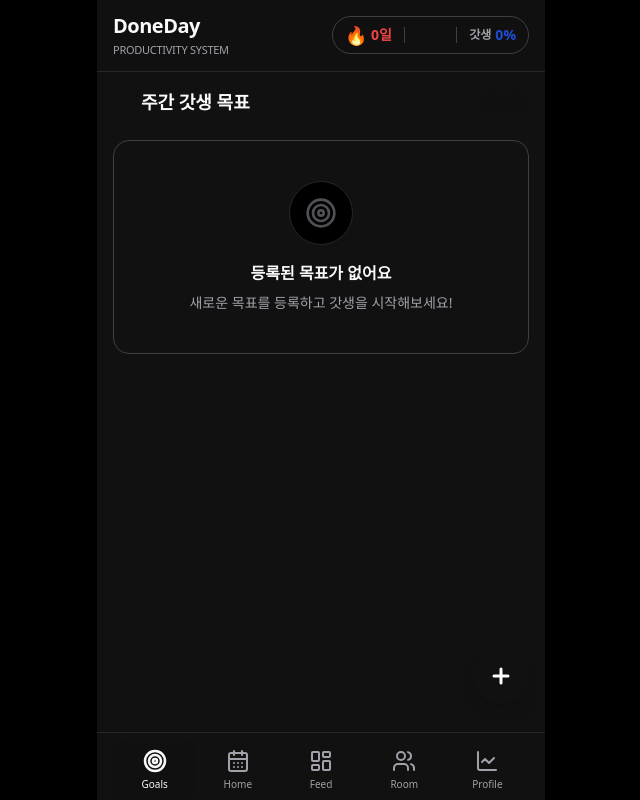
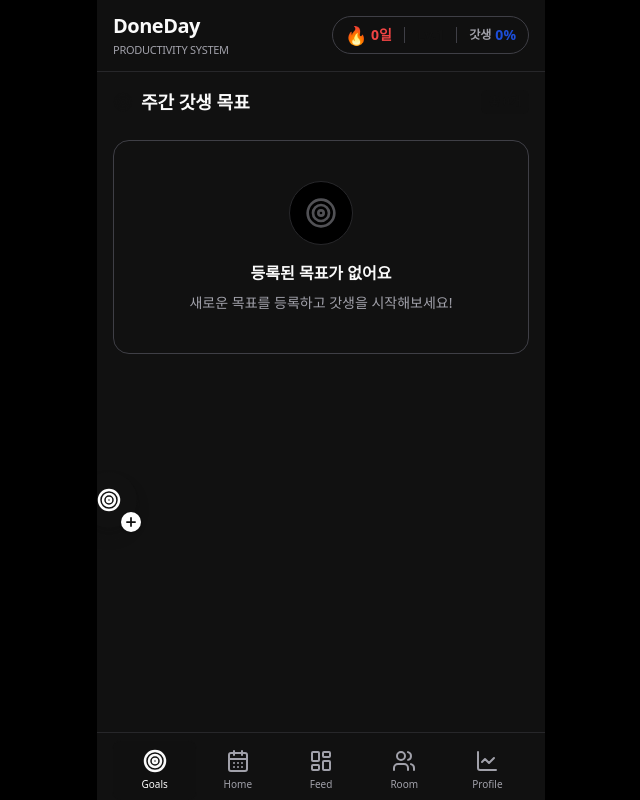
Before and after one commit to ilovedoraemon97-ops/nextjs-boilerplate, a Next.js app: page /goals in a window 1280 px wide. Shown: the whole page, without its empty margins (319-959 px from the left). Built offline with nearby package versions, Linux system fonts and the light colour scheme; no server answers.

Commit message:
Match goals FAB style

```diff
--- a/app/goals/page.tsx
+++ b/app/goals/page.tsx
@@ -151,9 +151,13 @@
 
             <button
                 onClick={handleAddClick}
-                className="fixed bottom-24 right-4 sm:right-[calc(50%-13rem)] w-14 h-14 bg-primary text-white rounded-full flex items-center justify-center shadow-lg shadow-primary/30 hover:bg-primary-hover hover:scale-105 active:scale-95 transition-all z-40"
+                className="fixed bottom-24 right-4 sm:right-[calc(50%-13rem)] w-14 h-14 bg-primary text-white rounded-full flex items-center justify-center shadow-lg shadow-primary/30 hover:bg-primary-hover hover:scale-105 active:scale-95 transition-all z-40 relative"
+                aria-label="갓생 목표 추가"
             >
-                <Plus className="w-6 h-6" strokeWidth={3} />
+                <Target className="w-6 h-6" strokeWidth={2.5} />
+                <span className="absolute -bottom-1 -right-1 w-5 h-5 rounded-full bg-white text-primary flex items-center justify-center shadow-sm">
+                    <Plus className="w-3.5 h-3.5" strokeWidth={3} />
+                </span>
             </button>
 
             <GoalSettingModal
```
